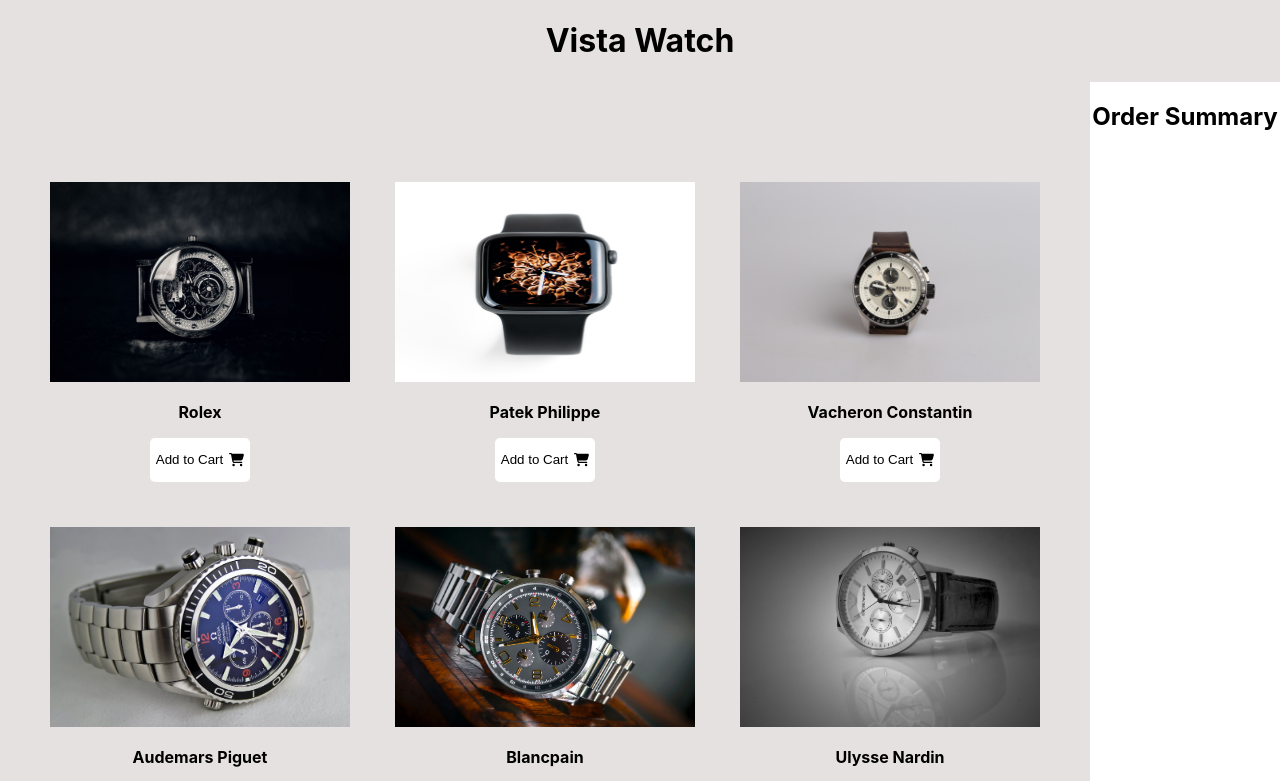
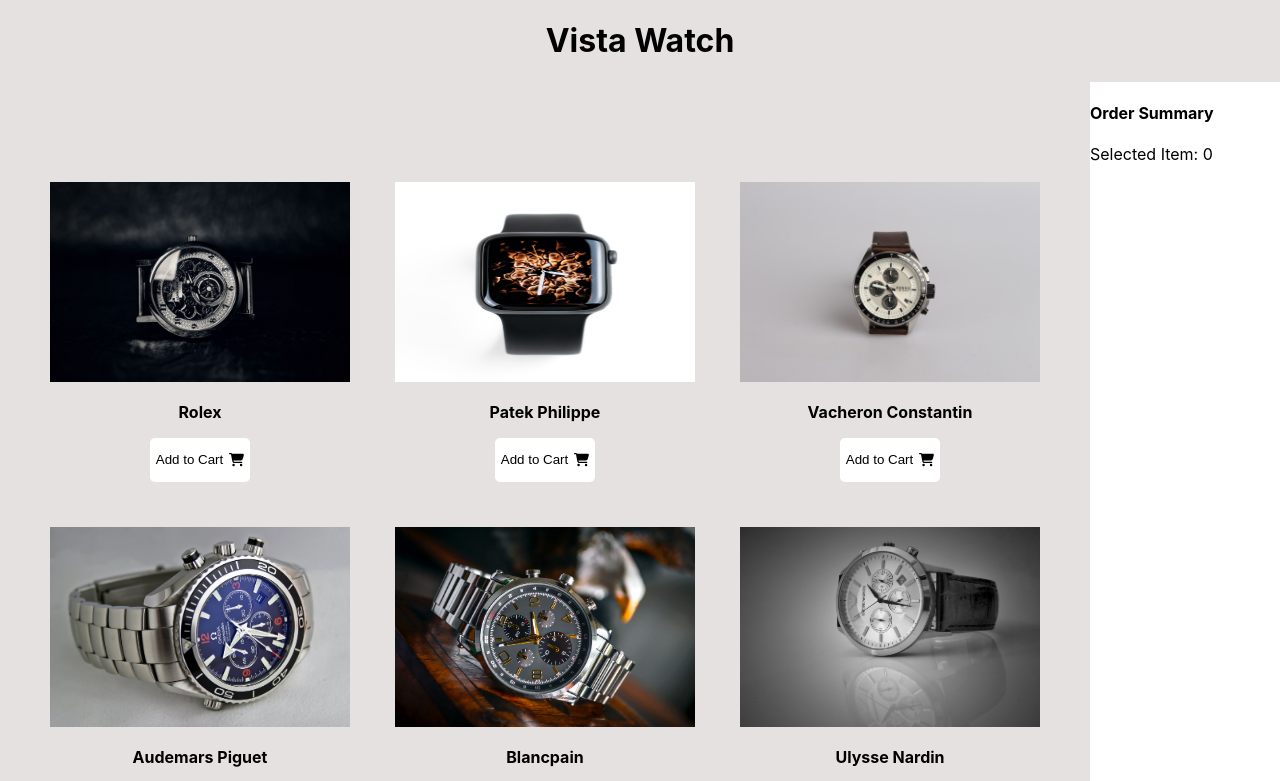
Before and after one commit to mdHasif2001/Vista-watch-8, a React (Create React App) app: page / in a window 1280 px wide. Shown: the top 781 px of the page. Built offline with nearby package versions, Linux system fonts and the light colour scheme.

Commit message:
button handler added

```diff
--- a/src/Components/Cart/Cart.js
+++ b/src/Components/Cart/Cart.js
@@ -1,10 +1,11 @@
 import React from 'react';
 import './Cart.css';
 
-const Cart = () => {
+const Cart = ({cart}) => {
     return (
-        <div className='cart'>
-            <h2>Order Summary</h2>
+        <div>
+            <h4>Order Summary</h4>
+            <p>Selected Item: {cart.length}</p>
         </div>
     );
 };
--- a/src/Components/Product/Product.js
+++ b/src/Components/Product/Product.js
@@ -3,15 +3,16 @@
 import React from 'react';
 import './Product.css';
 
-const Product = (props) => {
-    const {name, img} = props.product;
+const Product = ({product, handleAddToCart}) => {
+    const {name, img} = product;
+
 
     return (
         <div className='product'>
             <img className='watch-img' src={img} alt="" />
             <p className='product-name'>{name}</p>
            <div className='btn-div'>
-           <button className='btn-cart'>
+           <button onClick={() => handleAddToCart(product)} className='btn-cart'>
             <p className='btn-text'>Add to Cart
             <span className='shopping-cart'>
             <FontAwesomeIcon icon={faShoppingCart}></FontAwesomeIcon>
--- a/src/Components/Shop/Shop.js
+++ b/src/Components/Shop/Shop.js
@@ -5,6 +5,8 @@
 
 const Shop = () => {
     const [products, setProducts] = useState([]);
+    const [cart, setCart] = useState([]);
+
 
     useEffect(() => {
         fetch('products.json')
@@ -15,17 +17,24 @@
 )
     }, []);
 
+    const handleAddToCart = (product) => {
+        const newCart = [...cart, product];
+        setCart(newCart);
+    }
+
+
     return (
         <div className='shop-container'>
             <div className="products-container">
                 {
                     products.map(product => <Product
                         product={product}
+                        handleAddToCart={handleAddToCart}
                     ></Product>)
                 }
             </div>
             <div className="cart-container">
-                <Cart></Cart>
+                <Cart cart={cart}></Cart>
             </div>
 
         </div>
```
